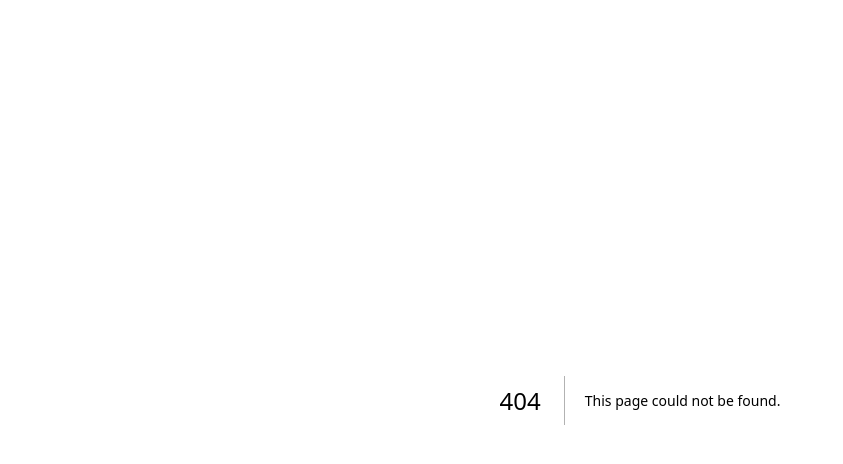
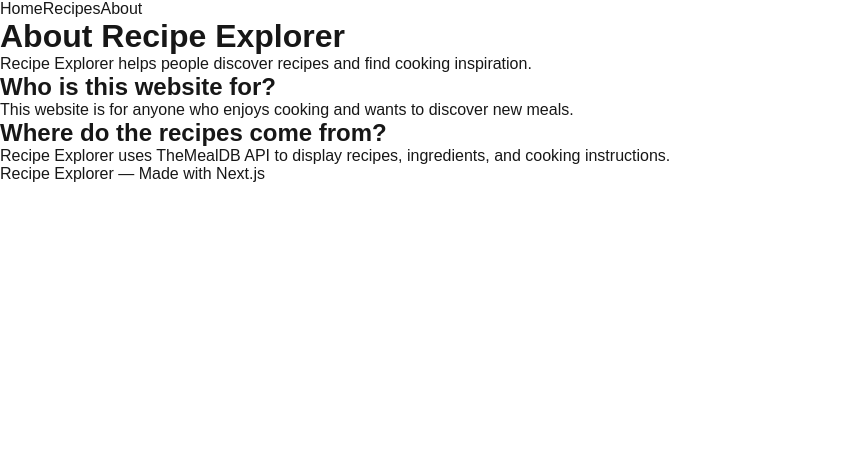
Before and after one commit to tatkaprokopova932-art/recipe-explorer, a Next.js app: page /about in a window 1280 px wide. Before the commit this address had no page. Shown: the top 464 px of the page, without its empty margins (0-843 px from the left). Built offline with nearby package versions, Linux system fonts and the light colour scheme.

Commit message:
Add About page and shared site layout

```diff
--- /dev/null
+++ b/app/about/page.tsx
@@ -0,0 +1,23 @@
+export default function AboutPage() {
+  return (
+    <>
+      <h1>About Recipe Explorer</h1>
+      <p>
+        Recipe Explorer helps people discover recipes and find cooking
+        inspiration.
+      </p>
+
+      <h2>Who is this website for?</h2>
+      <p>
+        This website is for anyone who enjoys cooking and wants to discover new
+        meals.
+      </p>
+
+      <h2>Where do the recipes come from?</h2>
+      <p>
+        Recipe Explorer uses TheMealDB API to display recipes, ingredients, and
+        cooking instructions.
+      </p>
+    </>
+  );
+}
--- a/app/layout.tsx
+++ b/app/layout.tsx
@@ -1,6 +1,7 @@
 import type { Metadata } from "next";
 import { Geist, Geist_Mono } from "next/font/google";
 import "./globals.css";
+import Link from "next/link";
 
 const geistSans = Geist({
   variable: "--font-geist-sans",
@@ -20,7 +21,21 @@ export const metadata: Metadata = {
 export default function RootLayout({ children }: LayoutProps<"/">) {
   return (
     <html lang="en" className={`${geistSans.variable} ${geistMono.variable}`}>
-      <body>{children}</body>
+      <body>
+        <header>
+          <nav>
+            <Link href="/">Home</Link>
+            <Link href="/recipes">Recipes</Link>
+            <Link href="/about">About</Link>
+          </nav>
+        </header>
+
+        <main>{children}</main>
+
+        <footer>
+          <p>Recipe Explorer — Made with Next.js</p>
+        </footer>
+      </body>
     </html>
   );
 }
--- a/app/page.tsx
+++ b/app/page.tsx
@@ -2,12 +2,12 @@ import Link from "next/link";
 
 export default function Home() {
   return (
-    <main>
+    <>
       <h1>Recipe Explorer</h1>
 
       <p>Discover delicious recipes from around the world!</p>
 
       <Link href="/recipes">Explore Recipes</Link>
-    </main>
+    </>
   );
 }
--- a/app/recipes/[id]/page.tsx
+++ b/app/recipes/[id]/page.tsx
@@ -41,7 +41,7 @@ export default async function RecipeDetailsPage({ params }: RecipePageProps) {
   }
 
   return (
-    <main>
+    <>
       <h1>{recipe.strMeal}</h1>
       <Image
         src={recipe.strMealThumb}
@@ -57,6 +57,6 @@ export default async function RecipeDetailsPage({ params }: RecipePageProps) {
           <li key={ingredient}>{ingredient}</li>
         ))}
       </ul>
-    </main>
+    </>
   );
 }
```
Also changed, not shown: app/recipes/page.tsx (+5 -5 lines).
